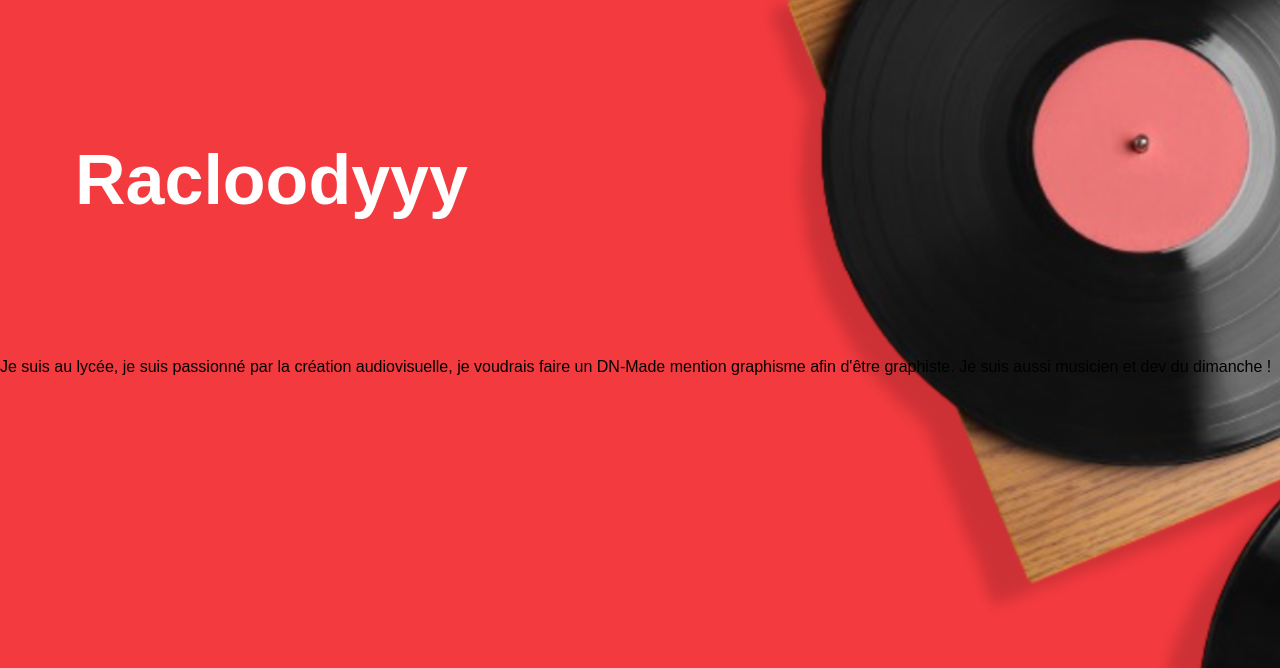
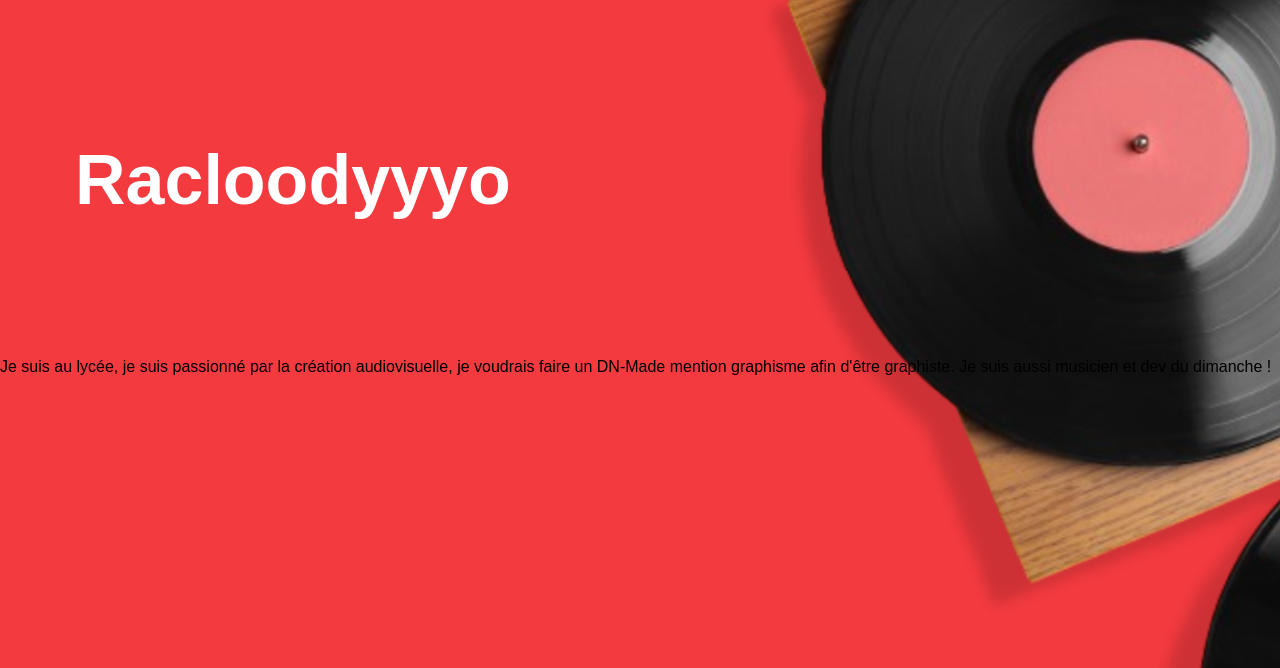
Before and after one commit to racloody/racloody-site, a plain HTML site: page index.html in a window 1280 px wide. Shown: the part 132-800 px from the top of the page. Drawn offline with Linux system fonts and the light colour scheme; a web font is replaced by a local one.

Commit message:
Update index.html

```diff
--- a/index.html
+++ b/index.html
@@ -14,7 +14,7 @@
 
         </header>
         <div class="landing-page">
-            <h1 class="big-title">Racloodyyy</h1>
+            <h1 class="big-title">Racloodyyyo</h1>
             <p class="description">Je suis au lycée, je suis passionné par la création audiovisuelle, je voudrais faire un DN-Made mention graphisme afin
             d'être graphiste. Je suis aussi musicien et dev du dimanche !</p>
         </div>
```
